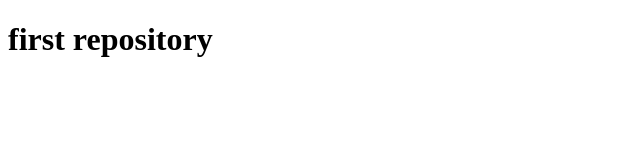
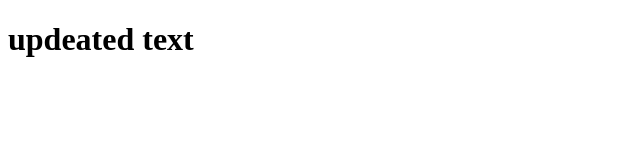
Before and after one commit to pydevforai/1strepo, a plain HTML site: page index.html in a window 1280 px wide. Shown: the whole page, without its empty margins (0-640 px from the left). Drawn offline with Linux system fonts and the light colour scheme.

Commit message:
feature-b branch created

```diff
--- a/index.html
+++ b/index.html
@@ -6,6 +6,6 @@
     <title>Document</title>
 </head>
 <body>
-    <h1>first repository</h1>
+    <h1>updeated text</h1>
 </body>
 </html>
```
